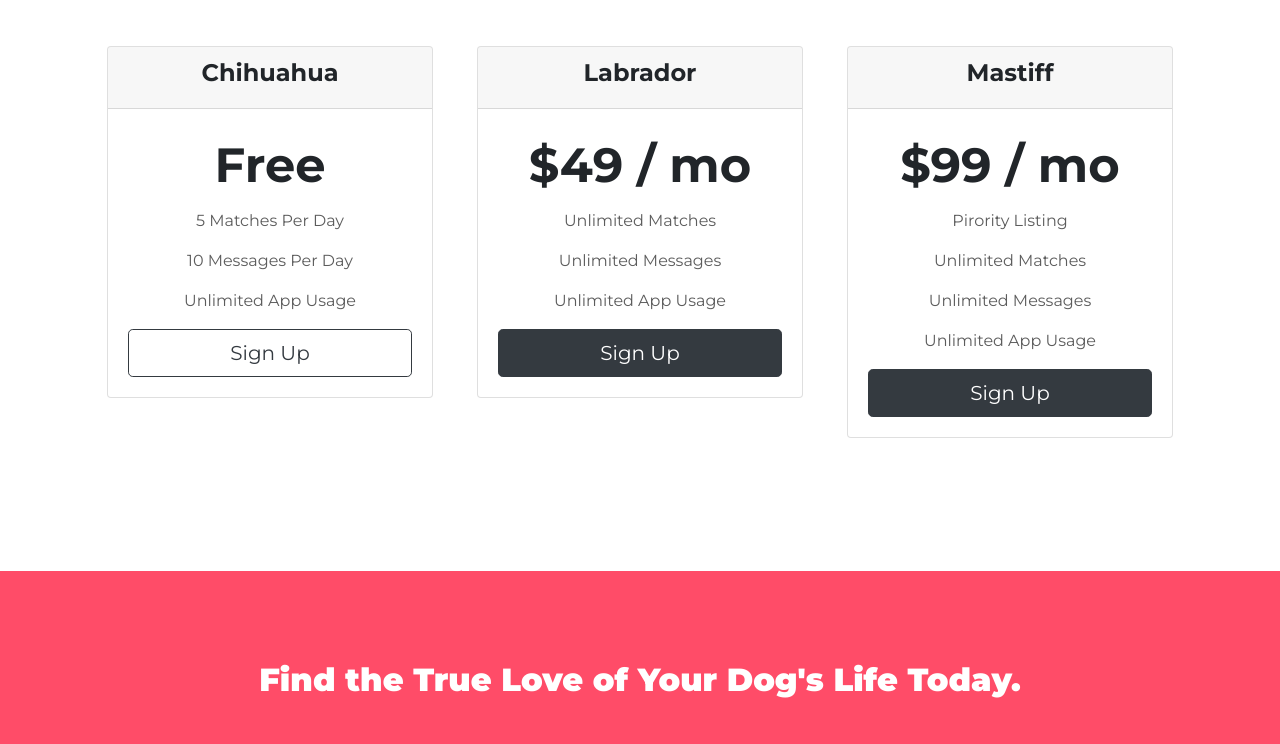
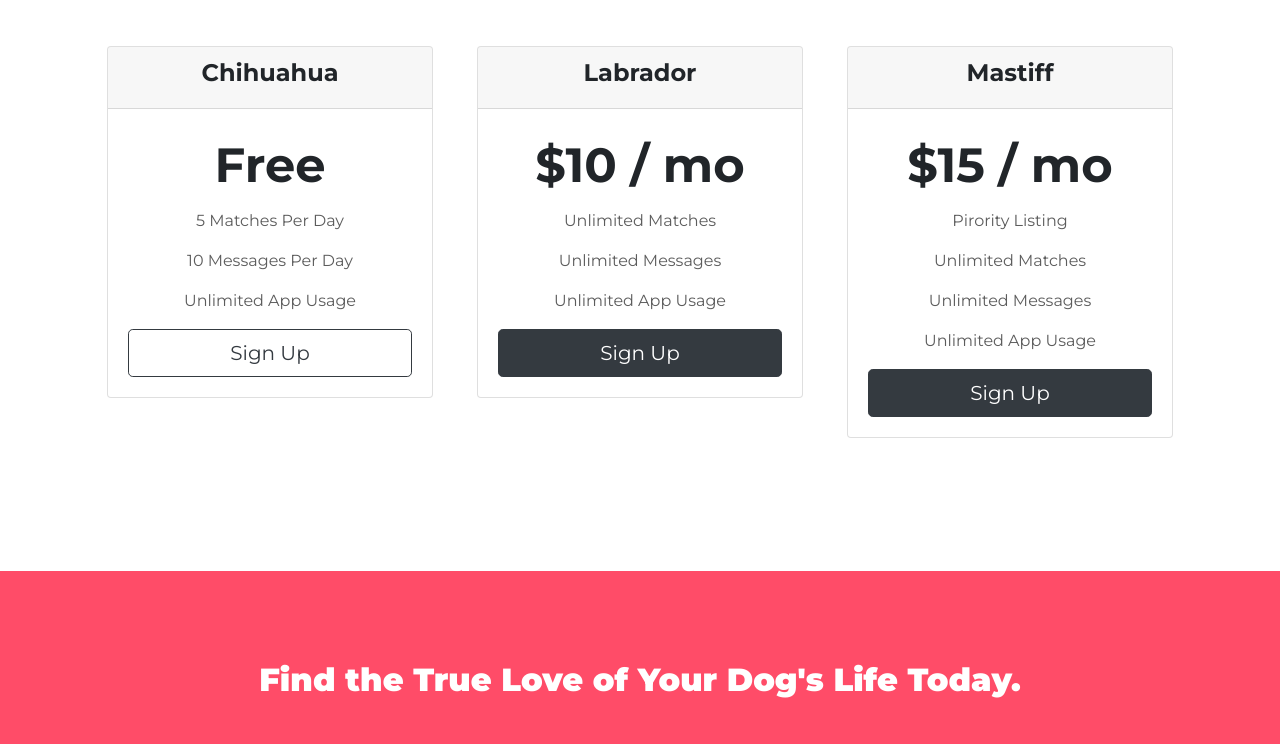
Before and after one commit to bhanson345/TinDog, a plain HTML site: page index.html in a window 1280 px wide. Shown: the part 1867-2611 px from the top of the page. Drawn offline with nearby package versions, Linux system fonts and the light colour scheme.

Commit message:
Add files via upload
Changed pricing to be more realistic

```diff
--- a/index.html
+++ b/index.html
@@ -158,7 +158,7 @@
             <h3>Labrador</h3>
           </div>
           <div class="card-body">
-            <h2>$49 / mo</h2>
+            <h2>$10 / mo</h2>
             <p>Unlimited Matches</p>
             <p>Unlimited Messages</p>
             <p>Unlimited App Usage</p>
@@ -173,7 +173,7 @@
             <h3>Mastiff</h3>
           </div>
           <div class="card-body">
-            <h2>$99 / mo</h2>
+            <h2>$15 / mo</h2>
             <p>Pirority Listing</p>
             <p>Unlimited Matches</p>
             <p>Unlimited Messages</p>
```
